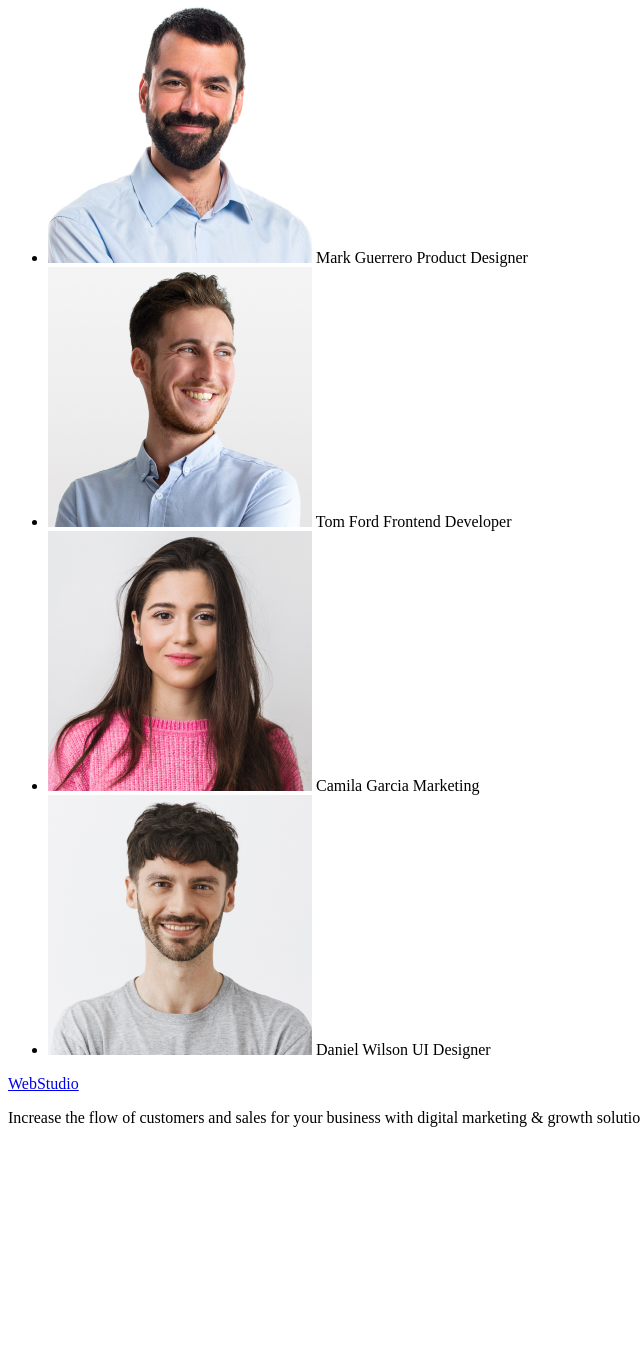
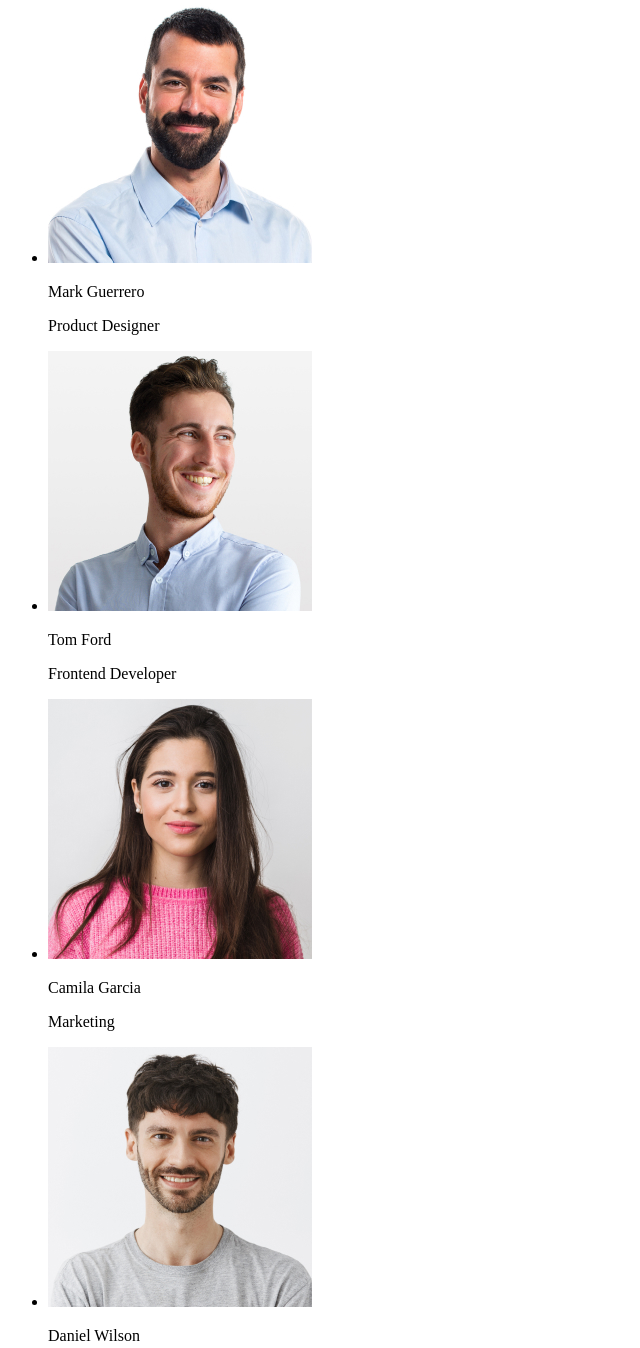
Before and after one commit to Olegopolonets/goit-markup-hw-01, a plain HTML site: page index.html in a window 1280 px wide. Shown: the part 1563-2911 px from the top of the page, without its empty margins (0-640 px from the left). Before the commit the page ends 2706 px from the top, so only its background shows below. Drawn offline with Linux system fonts and the light colour scheme.

Commit message:
replaced span => p

```diff
--- a/index.html
+++ b/index.html
@@ -99,8 +99,8 @@
               width="264"
               height="260"
             />
-            <span>Mark Guerrero</span>
-            <span>Product Designer</span>
+            <p>Mark Guerrero</p>
+            <p>Product Designer</p>
           </li>
           <li>
             <img
@@ -109,8 +109,8 @@
               width="264"
               height="260"
             />
-            <span>Tom Ford</span>
-            <span>Frontend Developer</span>
+            <p>Tom Ford</p>
+            <p>Frontend Developer</p>
           </li>
           <li>
             <img
@@ -119,8 +119,8 @@
               width="264"
               height="260"
             />
-            <span>Camila Garcia</span>
-            <span>Marketing</span>
+            <p>Camila Garcia</p>
+            <p>Marketing</p>
           </li>
           <li>
             <img
@@ -129,8 +129,8 @@
               width="264"
               height="260"
             />
-            <span>Daniel Wilson</span>
-            <span>UI Designer</span>
+            <p>Daniel Wilson</p>
+            <p>UI Designer</p>
           </li>
         </ul>
       </section>
```
